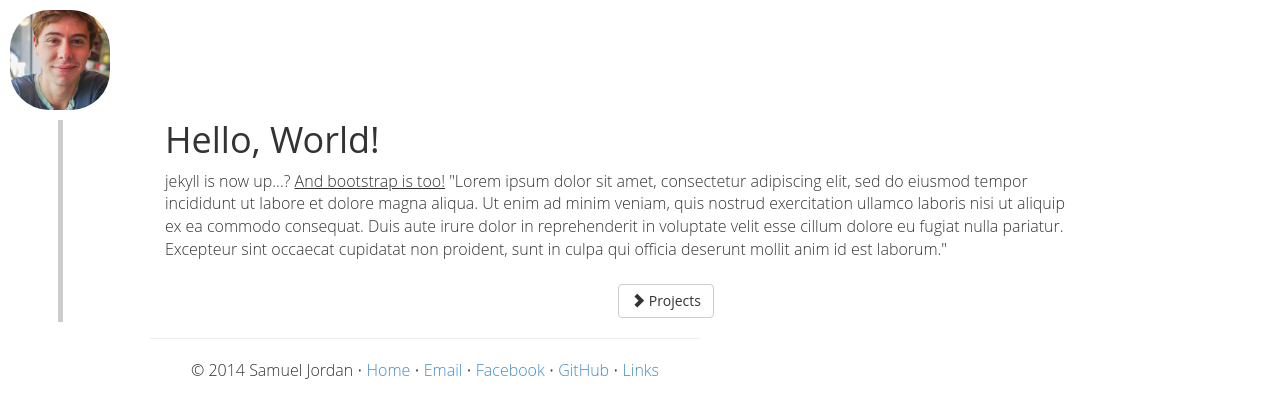
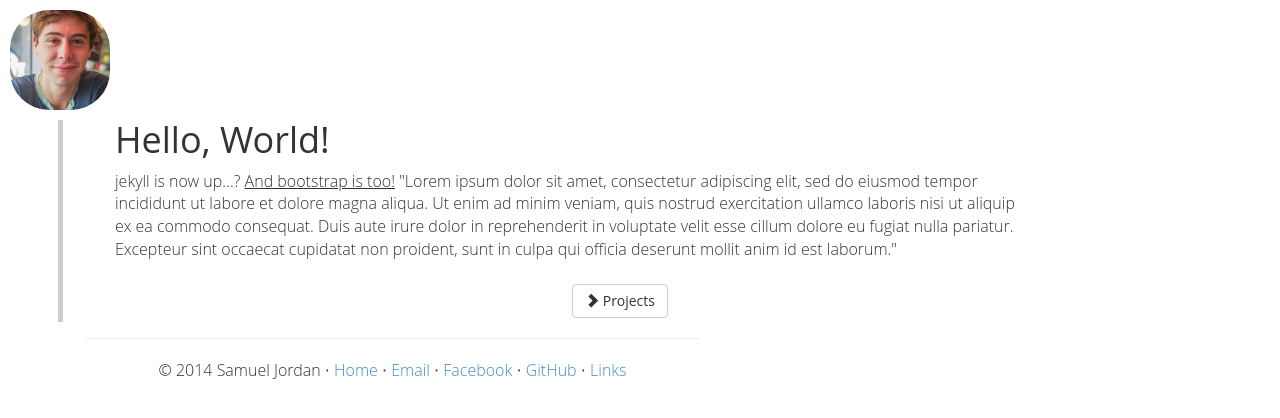
Before and after one commit to sfjordan/sfjordan.github.io, a Jekyll site: the page built from index.html, in a window 1280 px wide. Shown: the top 418 px of the page. Built offline with Jekyll 4.4.1, drawn with Linux system fonts in a browser that asks for light colours; nearby versions of some CDN libraries.

Commit message:
resizing for mobile

```diff
--- a/_layouts/default.html
+++ b/_layouts/default.html
@@ -4,8 +4,10 @@
         {% include head.html %}
         <div class="container">
             <div class="row-fluid">
-                <div class="content-wrapper" style="width:80%">
-                    {{ content }}
+                <div class="span10">
+                    <div class="content-wrapper col-xs-7 col-sm-8 col-md-9 col-lg-10">
+                        {{ content }}
+                    </div>
                 </div>
             </div>
         </div>
--- a/css/custom.css
+++ b/css/custom.css
@@ -20,7 +20,7 @@
 }
 
 body {
-    padding-left:150px;
+    padding-left:85px;
     padding-bottom:100px;
     position:absolute;
     width:700px;
```
